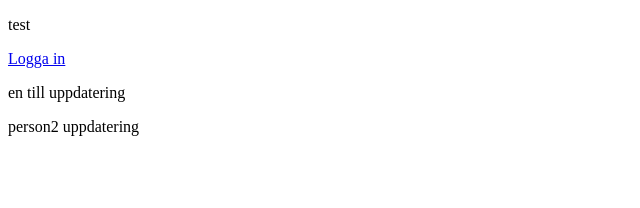
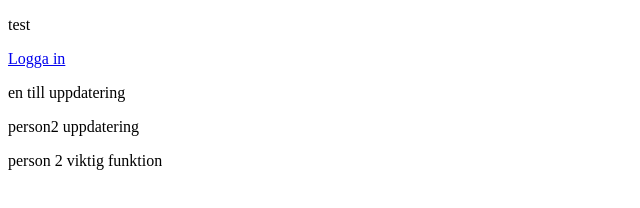
Before and after one commit to preaker81/gitTest, a plain HTML site: page index.html in a window 1280 px wide. Shown: the whole page, without its empty margins (0-640 px from the left). Drawn offline with Linux system fonts and the light colour scheme.

Commit message:
viktig funktion user2

```diff
--- a/index.html
+++ b/index.html
@@ -11,5 +11,7 @@
     <a href="login.js">Logga in</a>
     <p>en till uppdatering</p>
     <p>person2 uppdatering</p>
+
+    <p>person 2 viktig funktion</p>
 </body>
 </html>
```
